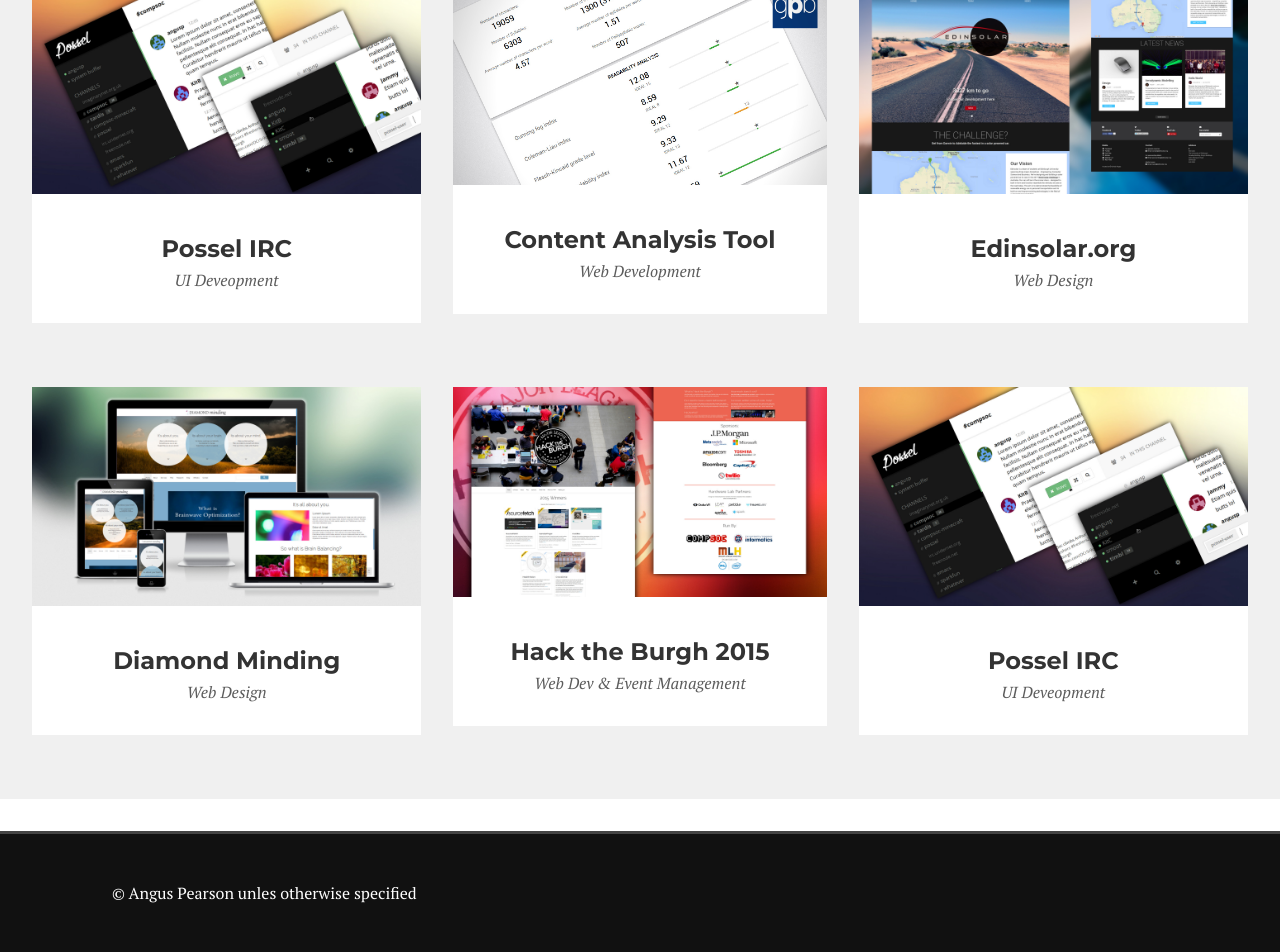
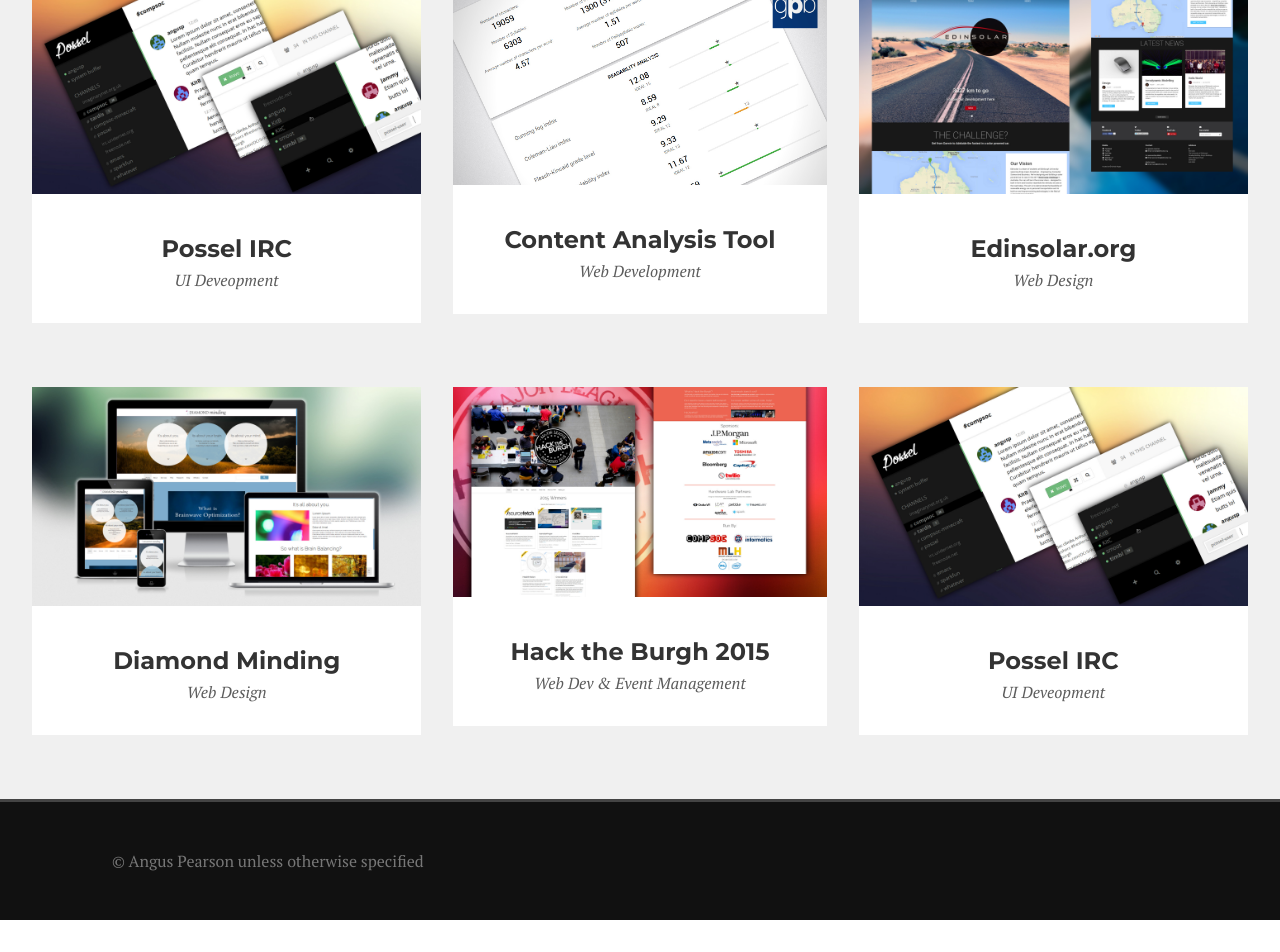
Before and after one commit to AngusP/AngusP.github.io, a Jekyll site: the page built from index.html, in a window 1280 px wide. Shown: the part 1095-2047 px from the top of the page. Built offline with Jekyll 4.4.1, drawn with Linux system fonts in a browser that asks for light colours; nearby versions of some CDN libraries; the list of posts is cut into pages by our own code; after the commit the page ends 2015 px from its top, so only the background shows below that.

Commit message:
Minor stylefix

```diff
--- a/css/style.css
+++ b/css/style.css
@@ -38,11 +38,14 @@
     height: 0.5rem;
     max-height: 0.5rem;
 }
+::-webkit-scrollbar-track{
+    background: #fff;
+}
 ::-webkit-scrollbar-thumb{
-    background: #444;
+    background: #fed136;
 }
 ::-webkit-scrollbar-thumb:window-inactive {
-    background: #444;
+    background: #fed136;
 }
 
 *:focus {
@@ -147,11 +150,10 @@
 }
 
 footer {
-    color: #FFF;
+    color: #777;
     background-color: #111;
     padding: 3rem 0;
     border-top: 0.2em solid #444;
-    margin-top: 2rem;
 }
 
 h1,h2,h3,h4,h5,h6 {
--- a/index.html
+++ b/index.html
@@ -149,6 +149,6 @@
 
 <footer>
   <div class="container">
-    &copy; Angus Pearson unles otherwise specified
+    &copy; Angus Pearson unless otherwise specified
   </div>
 </footer>
```
